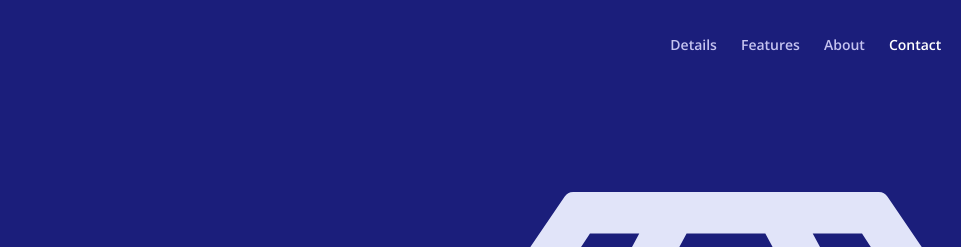
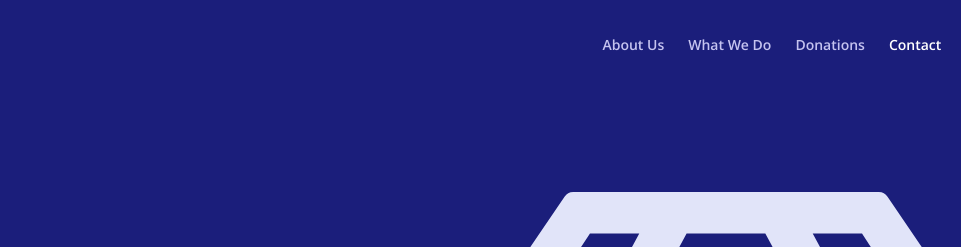
Before and after one commit to ShammahDube/ccc-trust, a plain HTML site: page index.html in a window 1280 px wide. Shown: the top 247 px of the page, 219-1180 px from the left. Drawn offline with nearby package versions, Linux system fonts and the light colour scheme.

Commit message:
Change page title and navigation tab labels

```diff
--- a/index.html
+++ b/index.html
@@ -18,7 +18,7 @@
 	<meta name="twitter:card" content="summary_large_image">
 
     <!-- Webpage Title -->
-    <title>Webpage Title</title>
+    <title>Community Compassion Care Trust</title>
 
     <!-- Styles -->
     <link href="https://fonts.googleapis.com/css2?family=Open+Sans:ital,wght@0,400;0,600;0,700;1,400&display=swap" rel="stylesheet">
@@ -51,13 +51,13 @@
             <div class="navbar-collapse offcanvas-collapse" id="navbarsExampleDefault">
                 <ul class="navbar-nav ml-auto">
                     <li class="nav-item">
-                        <a class="nav-link page-scroll" href="#details">Details <span class="sr-only">(current)</span></a>
+                        <a class="nav-link page-scroll" href="#details">About Us <span class="sr-only">(current)</span></a>
                     </li>
                     <li class="nav-item">
-                        <a class="nav-link page-scroll" href="#features">Features</a>
+                        <a class="nav-link page-scroll" href="#features">What We Do</a>
                     </li>
                     <li class="nav-item">
-                        <a class="nav-link page-scroll" href="#about">About</a>
+                        <a class="nav-link page-scroll" href="#about">Donations</a>
                     </li>
                     <li class="nav-item">
                         <a class="nav-link page-scroll" href="#contact">Contact</a>
```
